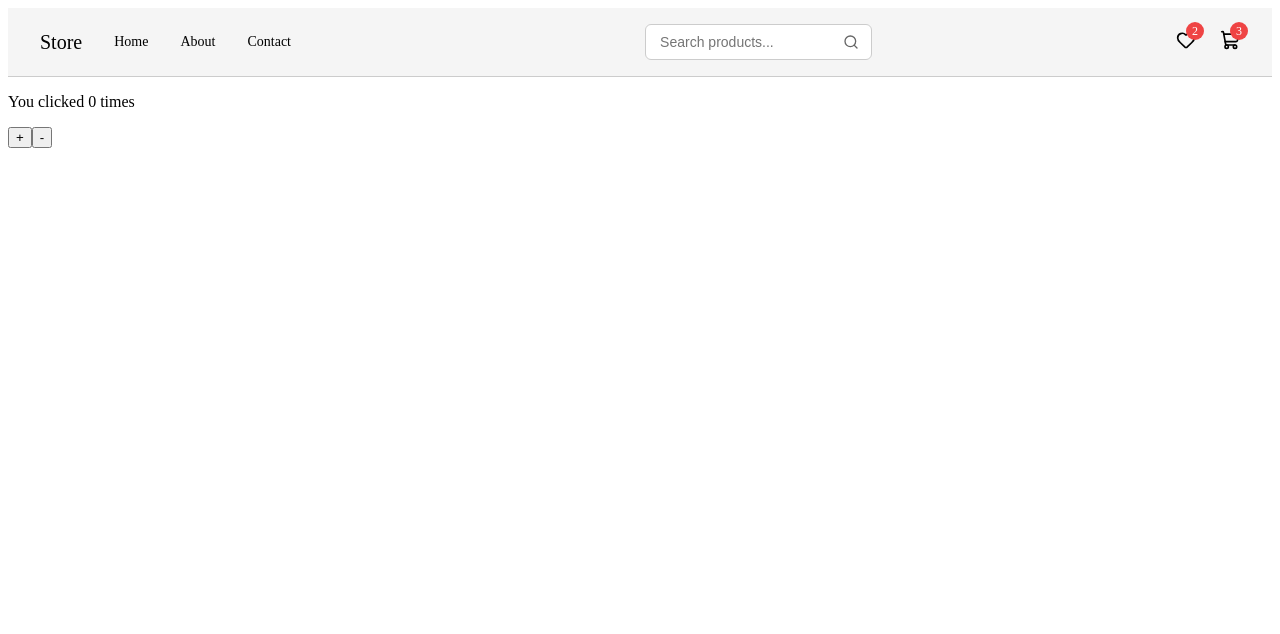
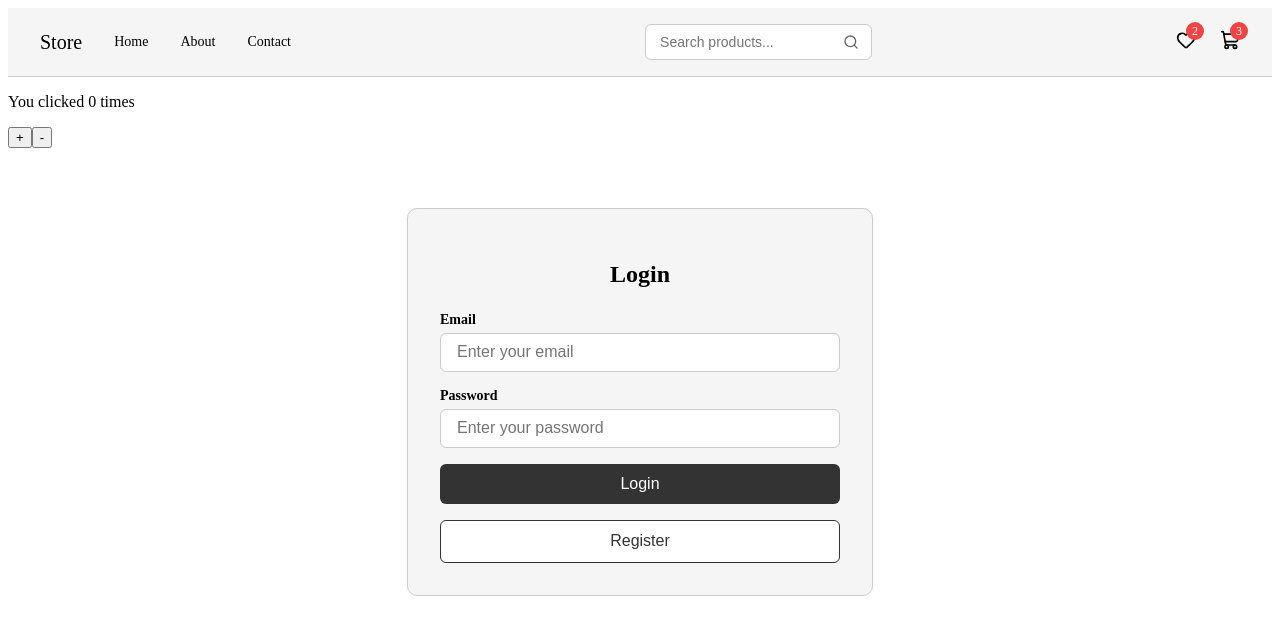
Before and after one commit to Albi123-cuni/Projekti-i-Praktikes, a React (Vite) app: page /login in a window 1280 px wide. Shown: the top 634 px of the page. Built offline with nearby package versions, Linux system fonts and the light colour scheme.

Commit message:
shtova LoginPage,e lidha me App.jsx

```diff
--- a/src/App.jsx
+++ b/src/App.jsx
@@ -8,7 +8,7 @@ import Contact from "./pages/Contact";
 import WishList from "./pages/WishList";
 import Cart from "./pages/Cart";
 import Counter from "./counter";
-
+import LoginPage from "./pages/LoginPage"
 
 function App() {
 
@@ -24,6 +24,7 @@ return (
         <Route path="/contact" element={<Contact />} />
         <Route path="/wishlist" element={<WishList />} />
         <Route path="/cart" element={<Cart />} />
+        <Route path="/login" element={<LoginPage />} />
       </Routes>
 
     </>
--- /dev/null
+++ b/src/pages/LoginPage.jsx
@@ -0,0 +1,169 @@
+import { useState } from "react";
+
+export default function LoginPage() {
+  const [email, setEmail] = useState("");
+  const [password, setPassword] = useState("");
+  const [error, setError] = useState("");
+  const [success, setSuccess] = useState(false);
+
+  const handleLogin = () => {
+    if (!email || !password) {
+      setError("Please fill in all fields.");
+      setSuccess(false);
+      return;
+    }
+    if (!email.includes("@")) {
+      setError("Please enter a valid email.");
+      setSuccess(false);
+      return;
+    }
+    if (password.length < 6) {
+      setError("Password must be at least 6 characters.");
+      setSuccess(false);
+      return;
+    }
+
+    // Get saved user from localStorage
+    const savedUser = JSON.parse(localStorage.getItem("user"));
+
+    if (!savedUser) {
+      setError("No account found. Please register first.");
+      setSuccess(false);
+      return;
+    }
+
+    if (savedUser.email === email && savedUser.password === password) {
+      setError("");
+      setSuccess(true);
+      console.log("Login successful!");
+    } else {
+      setError("Incorrect email or password.");
+      setSuccess(false);
+    }
+  };
+
+  const handleRegister = () => {
+    if (!email || !password) {
+      setError("Please fill in all fields to register.");
+      return;
+    }
+    // Save user to localStorage
+    localStorage.setItem("user", JSON.stringify({ email, password }));
+    setError("");
+    alert(`Account created for ${email}! You can now login.`);
+  };
+
+  return (
+    <div
+      style={{
+        maxWidth: "400px",
+        margin: "60px auto",
+        padding: "2rem",
+        backgroundColor: "#f5f5f5",
+        borderRadius: "10px",
+        border: "1px solid #ccc",
+        display: "flex",
+        flexDirection: "column",
+        gap: "1rem",
+      }}
+    >
+      <h2 style={{ textAlign: "center", marginBottom: "0.5rem" }}>Login</h2>
+
+      {error && (
+        <p
+          style={{
+            color: "red",
+            backgroundColor: "#ffe5e5",
+            padding: "0.5rem 1rem",
+            borderRadius: "6px",
+            fontSize: "14px",
+            textAlign: "center",
+          }}
+        >
+          {error}
+        </p>
+      )}
+
+      {success && (
+        <p
+          style={{
+            color: "green",
+            backgroundColor: "#e5ffe5",
+            padding: "0.5rem 1rem",
+            borderRadius: "6px",
+            fontSize: "14px",
+            textAlign: "center",
+          }}
+        >
+          Login successful! Welcome back 🎉
+        </p>
+      )}
+
+      <div style={{ display: "flex", flexDirection: "column", gap: "0.3rem" }}>
+        <label style={{ fontSize: "14px", fontWeight: "bold" }}>Email</label>
+        <input
+          type="email"
+          placeholder="Enter your email"
+          value={email}
+          onChange={(e) => setEmail(e.target.value)}
+          style={{
+            padding: "0.6rem 1rem",
+            borderRadius: "6px",
+            border: error && !email ? "1px solid red" : "1px solid #ccc",
+            fontSize: "16px",
+          }}
+        />
+      </div>
+
+      <div style={{ display: "flex", flexDirection: "column", gap: "0.3rem" }}>
+        <label style={{ fontSize: "14px", fontWeight: "bold" }}>Password</label>
+        <input
+          type="password"
+          placeholder="Enter your password"
+          value={password}
+          onChange={(e) => setPassword(e.target.value)}
+          style={{
+            padding: "0.6rem 1rem",
+            borderRadius: "6px",
+            border: error && !password ? "1px solid red" : "1px solid #ccc",
+            fontSize: "16px",
+          }}
+        />
+      </div>
+
+      <button
+        onClick={handleLogin}
+        style={{
+          padding: "0.7rem",
+          backgroundColor: "#333",
+          color: "white",
+          border: "none",
+          borderRadius: "6px",
+          fontSize: "16px",
+          cursor: "pointer",
+        }}
+        onMouseEnter={(e) => (e.target.style.backgroundColor = "#555")}
+        onMouseLeave={(e) => (e.target.style.backgroundColor = "#333")}
+      >
+        Login
+      </button>
+
+      <button
+        onClick={handleRegister}
+        style={{
+          padding: "0.7rem",
+          backgroundColor: "white",
+          color: "#333",
+          border: "1px solid #333",
+          borderRadius: "6px",
+          fontSize: "16px",
+          cursor: "pointer",
+        }}
+        onMouseEnter={(e) => (e.target.style.backgroundColor = "#eee")}
+        onMouseLeave={(e) => (e.target.style.backgroundColor = "white")}
+      >
+        Register
+      </button>
+    </div>
+  );
+}
```
